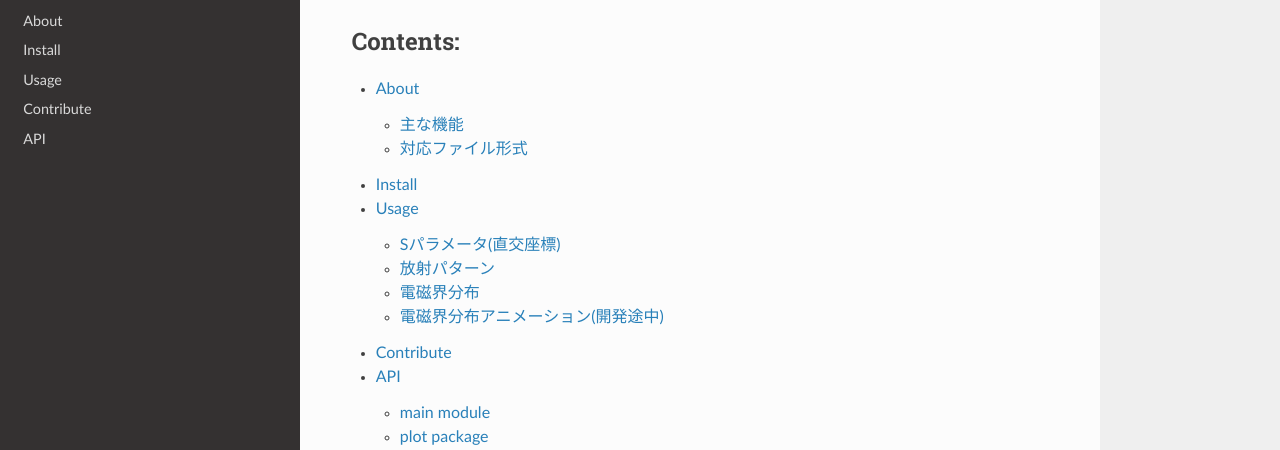
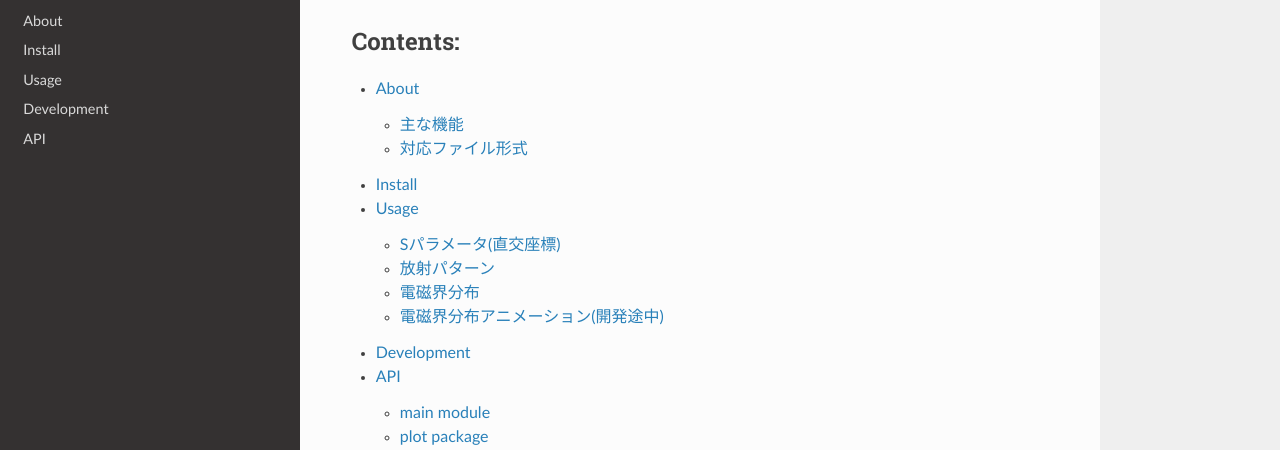
Before and after one commit to yn4k4nishi/aemwel_viewer, a Sphinx documentation site: the page built from docs/source/index.rst, in a window 1280 px wide and 950 px high. Shown: the part 131-581 px from the top of the window. Built offline with Sphinx 7.4.7 and the Read the Docs theme 2.0.0, drawn with Linux system fonts in a browser that asks for light colours.

Commit message:
rename development

```diff
--- a/docs/source/contribute.md
+++ /dev/null
@@ -1 +0,0 @@
-# Contribute
--- /dev/null
+++ b/docs/source/development.md
@@ -0,0 +1 @@
+# Development
--- a/docs/source/index.rst
+++ b/docs/source/index.rst
@@ -15,7 +15,7 @@ Welcome to AEMWEL Viewer's documentation!
    about
    install
    usage
-   contribute
+   development
    api/index
 
 Indices and tables
```
